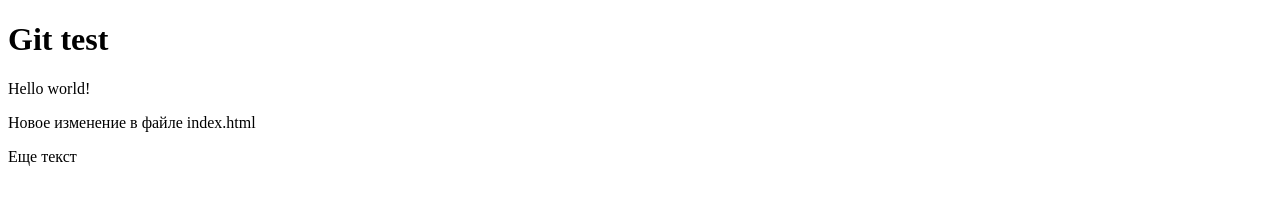
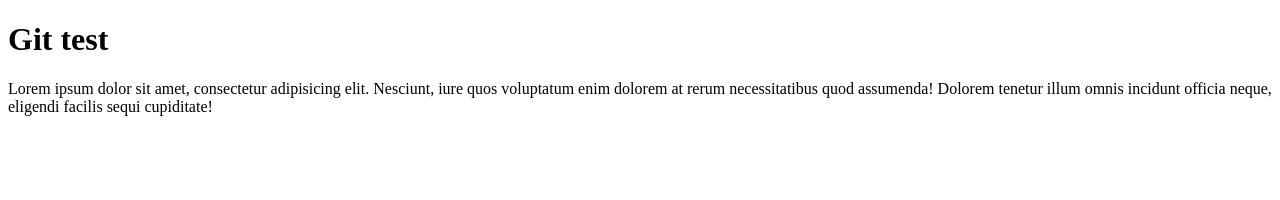
Before and after one commit to ZhenyaKa/youtube, a plain HTML site: page index.html in a window 1280 px wide. Drawn offline with Linux system fonts and the light colour scheme.

Commit message:
the third commit

```diff
--- a/index.html
+++ b/index.html
@@ -7,8 +7,6 @@
 </head>
 <body>
 	<h1>Git test</h1>
-	Hello world!
-	<p>Новое изменение в файле index.html</p>
-	<p>Еще текст</p>
+	<p>Lorem ipsum dolor sit amet, consectetur adipisicing elit. Nesciunt, iure quos voluptatum enim dolorem at rerum necessitatibus quod assumenda! Dolorem tenetur illum omnis incidunt officia neque, eligendi facilis sequi cupiditate!</p>
 </body>
 </html>
```
